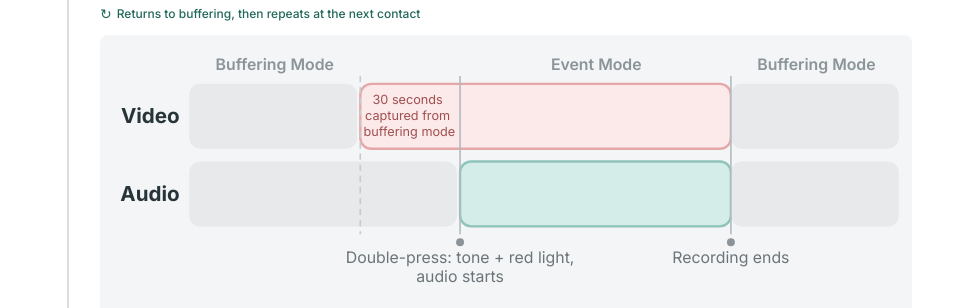
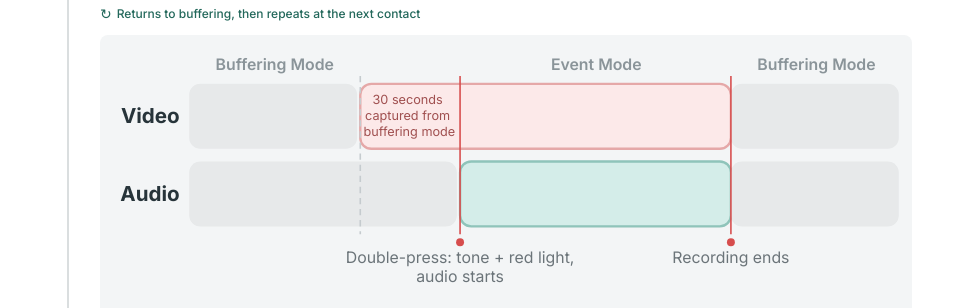
Before and after one commit to eesedla/WCS-explainer, a plain HTML site: page index.html in a window 1280 px wide. Shown: the part 492-800 px from the top of the page, without its empty margins (158-1121 px from the left). Drawn offline with Linux system fonts and the light colour scheme.

Commit message:
Change annotation dots to #d64d4d

```diff
--- a/index.html
+++ b/index.html
@@ -288,12 +288,12 @@ Officers leave the camera in buffering mode for the duration of their tour of du
 
         <!-- Vertical dividers -->
         <line x1="158" y1="17" x2="158" y2="117" stroke="#c5cbce" stroke-width="1" stroke-dasharray="4,3"/>
-        <line x1="221" y1="17" x2="221" y2="117" stroke="#b0bbbf" stroke-width="1"/>
-        <line x1="392" y1="17" x2="392" y2="117" stroke="#b0bbbf" stroke-width="1"/>
+        <line x1="221" y1="17" x2="221" y2="117" stroke="#d64d4d" stroke-width="1"/>
+        <line x1="392" y1="17" x2="392" y2="117" stroke="#d64d4d" stroke-width="1"/>
 
         <!-- Annotation dots -->
-        <circle cx="221" cy="122" r="2.5" fill="#8a9499"/>
-        <circle cx="392" cy="122" r="2.5" fill="#8a9499"/>
+        <circle cx="221" cy="122" r="2.5" fill="#d64d4d"/>
+        <circle cx="392" cy="122" r="2.5" fill="#d64d4d"/>
 
         <!-- Annotation labels -->
         <text x="221" y="135" text-anchor="middle" font-family="inherit" font-size="10" fill="#6b7479">Double-press: tone + red light,</text>
```
